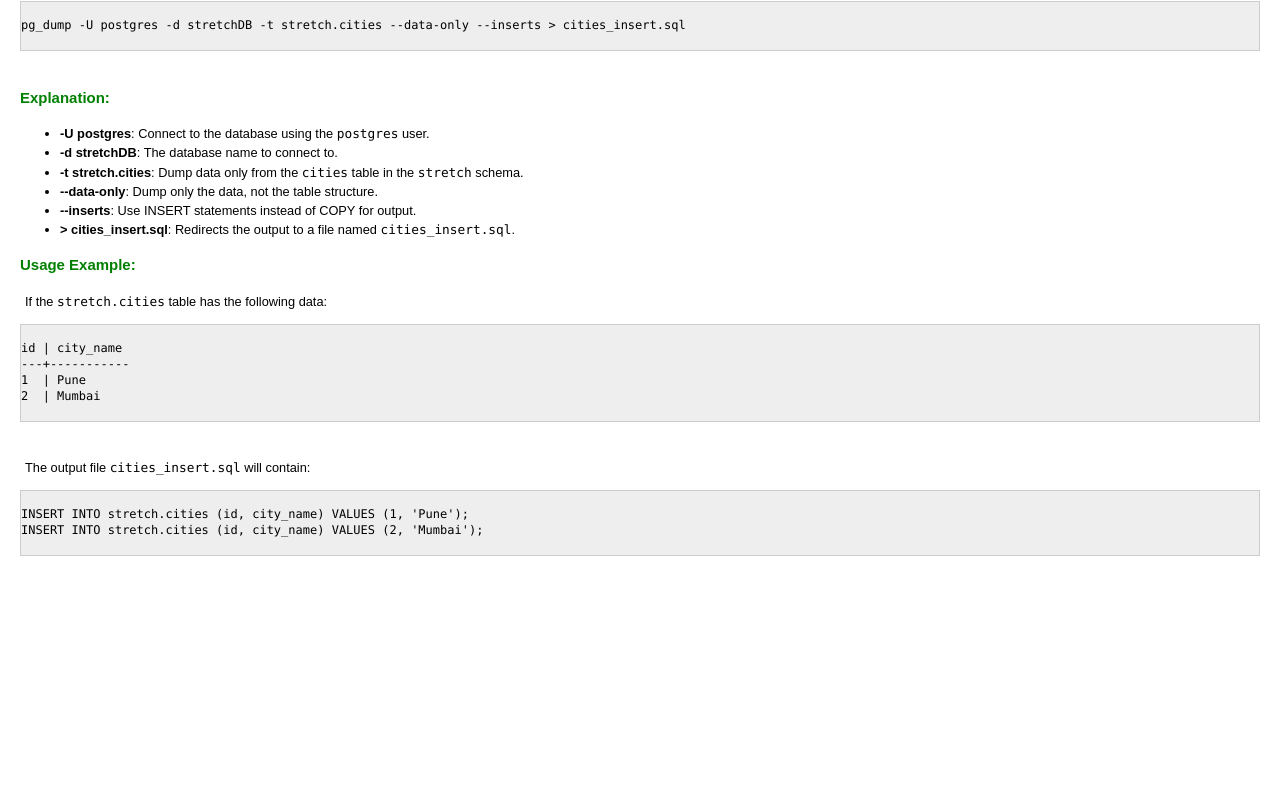
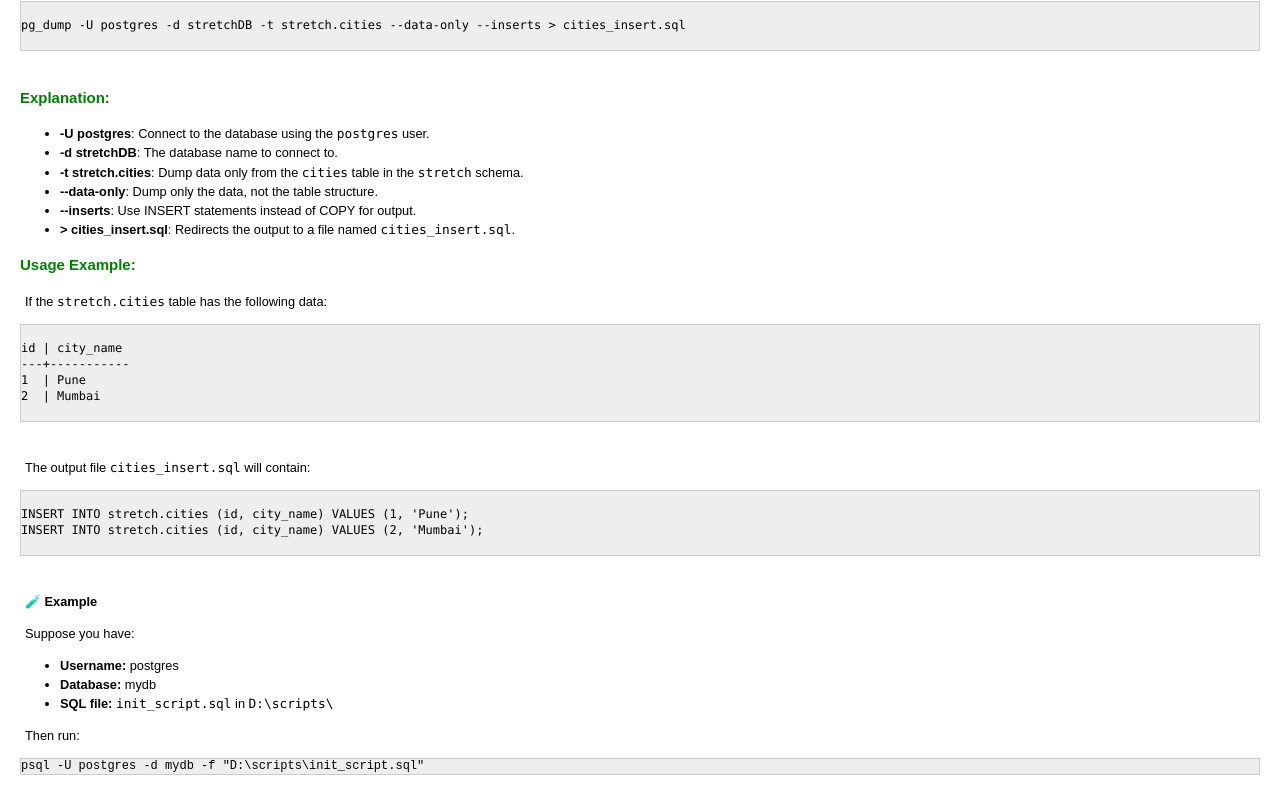
Before and after one commit to mayureshcicd/education, a plain HTML site: page Q2-Some-Imp-sql.html in a window 1280 px wide. Shown: the part 745-1556 px from the top of the page. Before the commit the page ends 1337 px from the top, so only its background shows below. Drawn offline with Linux system fonts and the light colour scheme.

Commit message:
added info

```diff
--- a/Q2-Some-Imp-sql.html
+++ b/Q2-Some-Imp-sql.html
@@ -69,7 +69,24 @@ id | city_name
 INSERT INTO stretch.cities (id, city_name) VALUES (1, 'Pune');
 INSERT INTO stretch.cities (id, city_name) VALUES (2, 'Mumbai');
     </code></pre>
+
+
+        <p class="emoji">🧪 <strong>Example</strong></p>
+
+        <p>Suppose you have:</p>
+        <ul>
+            <li><strong>Username:</strong> postgres</li>
+            <li><strong>Database:</strong> mydb</li>
+            <li><strong>SQL file:</strong> <code>init_script.sql</code> in <code>D:\scripts\</code></li>
+        </ul>
+
+        <p>Then run:</p>
+        <pre>psql -U postgres -d mydb -f "D:\scripts\init_script.sql"</pre>
+
+
 </div>
+
+
 </div>
 </body>
 </html>
```
